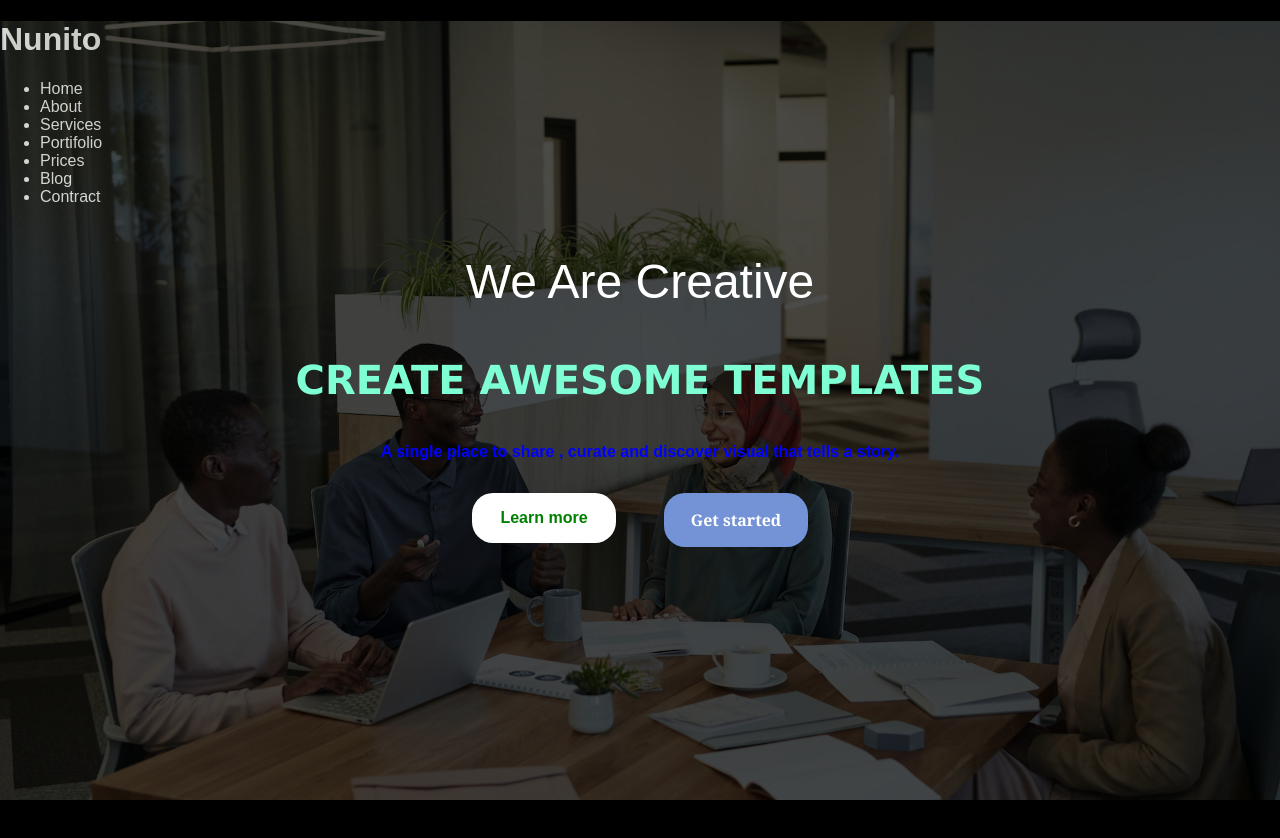
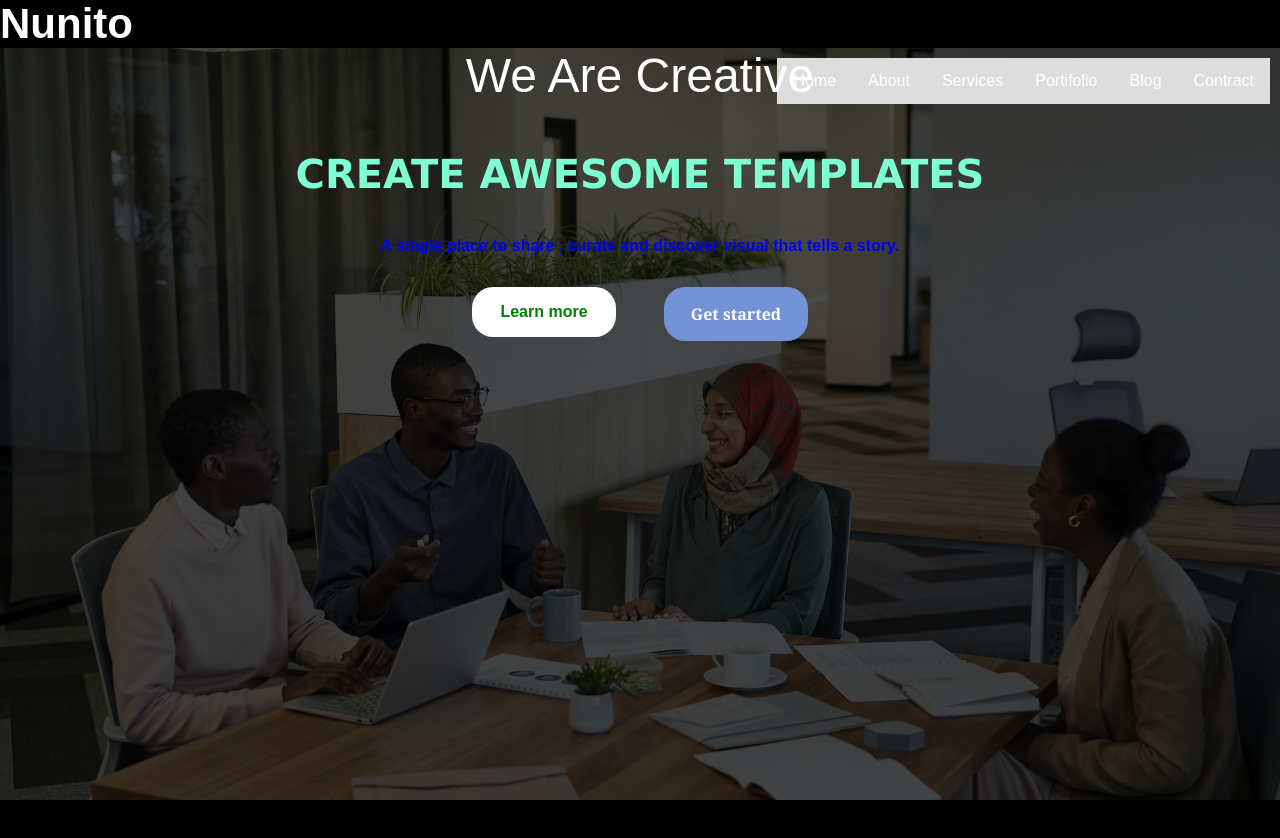
Before and after one commit to ShamiSiby/Nunito-Responsive-Boot-strap, a plain HTML site: page index.html in a window 1280 px wide. Drawn offline with Linux system fonts and the light colour scheme.

Commit message:
add a nav bar

```diff
--- a/index.html
+++ b/index.html
@@ -1,5 +1,6 @@
 <!DOCTYPE html>
 <html lang="en">
+
 <head>
   <meta charset="UTF-8">
   <meta http-equiv="X-UA-Compatible" content="IE=edge">
@@ -7,23 +8,23 @@
   <title>Nunito</title>
   <link rel="stylesheet" href="styles.css">
 </head>
+
 <body class="main-content">
-  <div >
-<h1>Nunito</h1>
- <div>
-  <div>
-    <nav class="navbar">
+
+  <div class="navbar">
+    <div class="logo">Nunito</div>
+    <div class="menu">
       <ul>
-        <li>Home </li>
-        <li>About</li>
-        <li>Services</li>
-        <li>Portifolio</li>
-        <li>Prices</li>
-        <li>Blog</li>
-        <li>Contract</li>
+        <li><a href="default.asp">Home</a> </li>
+          <li><a href="default.asp">About</a></li>
+          <li><a href="default.asp">Services</a></li>
+          <li><a href="default.asp">Portifolio</a></li>
+          <li><a href="default.asp">Blog</a></li>
+          <li><a href="default.asp">Contract</a></li>
       </ul>
-    </nav>
     </div>
+  </div>
+
   <p class="create">We Are Creative</p>
   <p class="temp">CREATE AWESOME TEMPLATES</p>
   <P class="message">A single place to share , curate and discover visual that tells a story.</P>
@@ -37,4 +38,5 @@
   </div>
   </div>
 </body>
+
 </html>
--- a/styles.css
+++ b/styles.css
@@ -30,17 +30,51 @@ body {
   background-position: center;
   margin-top: 0;
 }
-.menu {
-  float: right;
-  margin-top: 0;
-  menu>ul {
+
+.navbar{
+  position: fixed;
+  top: 0;
+  width: 100%;
+}
+.logo{
+  font-size: 42px;
+  font-weight: bolder;
+}
+
+.menu{
+  float:right;
+  padding:10px ;
+  position: absolute;
+  right: 0px;
+}
+ul {
   list-style-type: none;
   margin: 0;
   padding: 0;
 }
-  menu > ul > li {
+
+li {
+  float: left;
   display: inline;
 }
+
+li a {
+  display: block;
+  color: white;
+  text-align: center;
+  padding: 14px 16px;
+  text-decoration: none;
+}
+
+/* Change the link color to #111 (black) on hover */
+li a:hover {
+  background-color: #111;
+}
+
+a {
+  display: block;
+  padding: 8px;
+  background-color: #dddddd;
 }
 
 .create {
```
Lines whose indentation alone changed are shown as unchanged.
